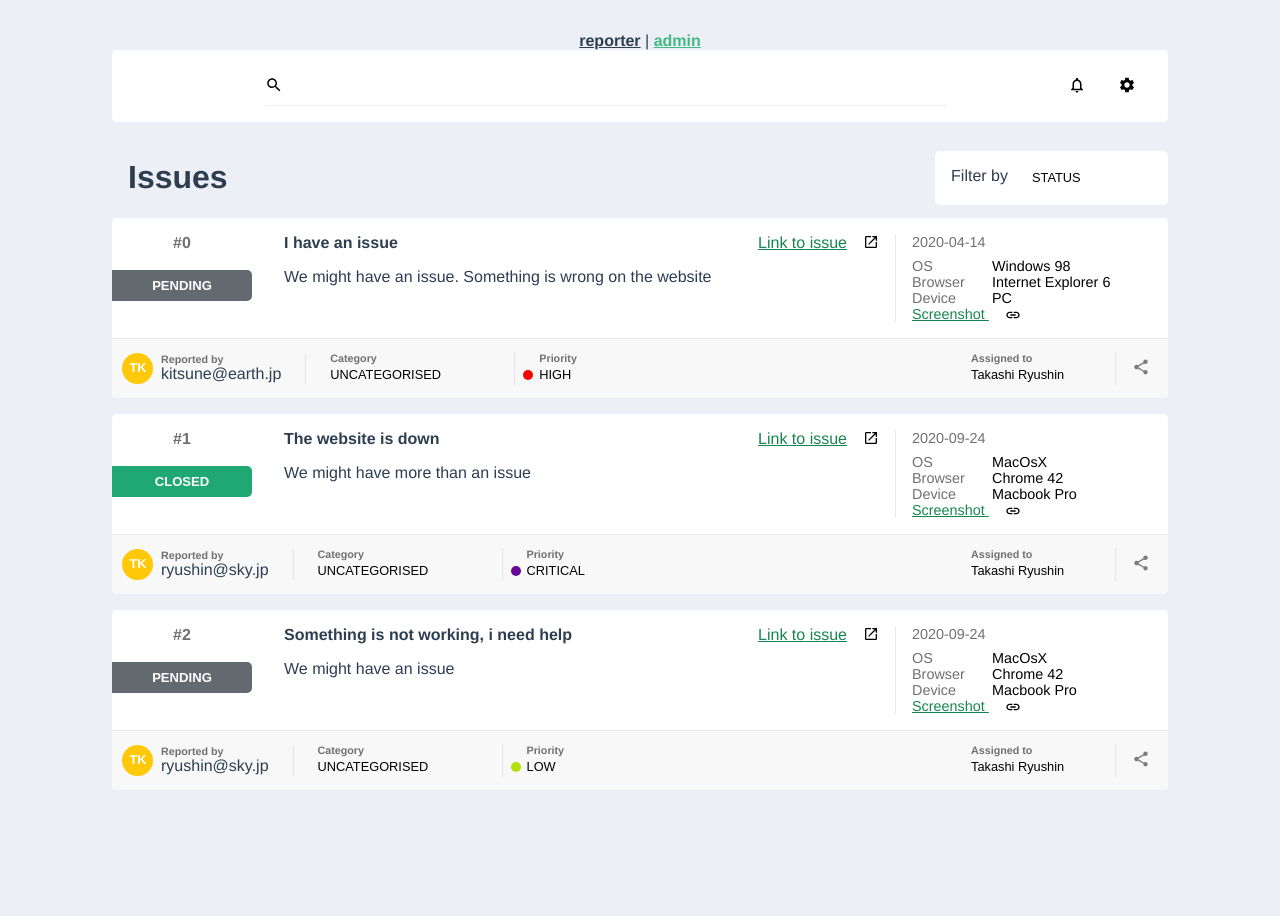
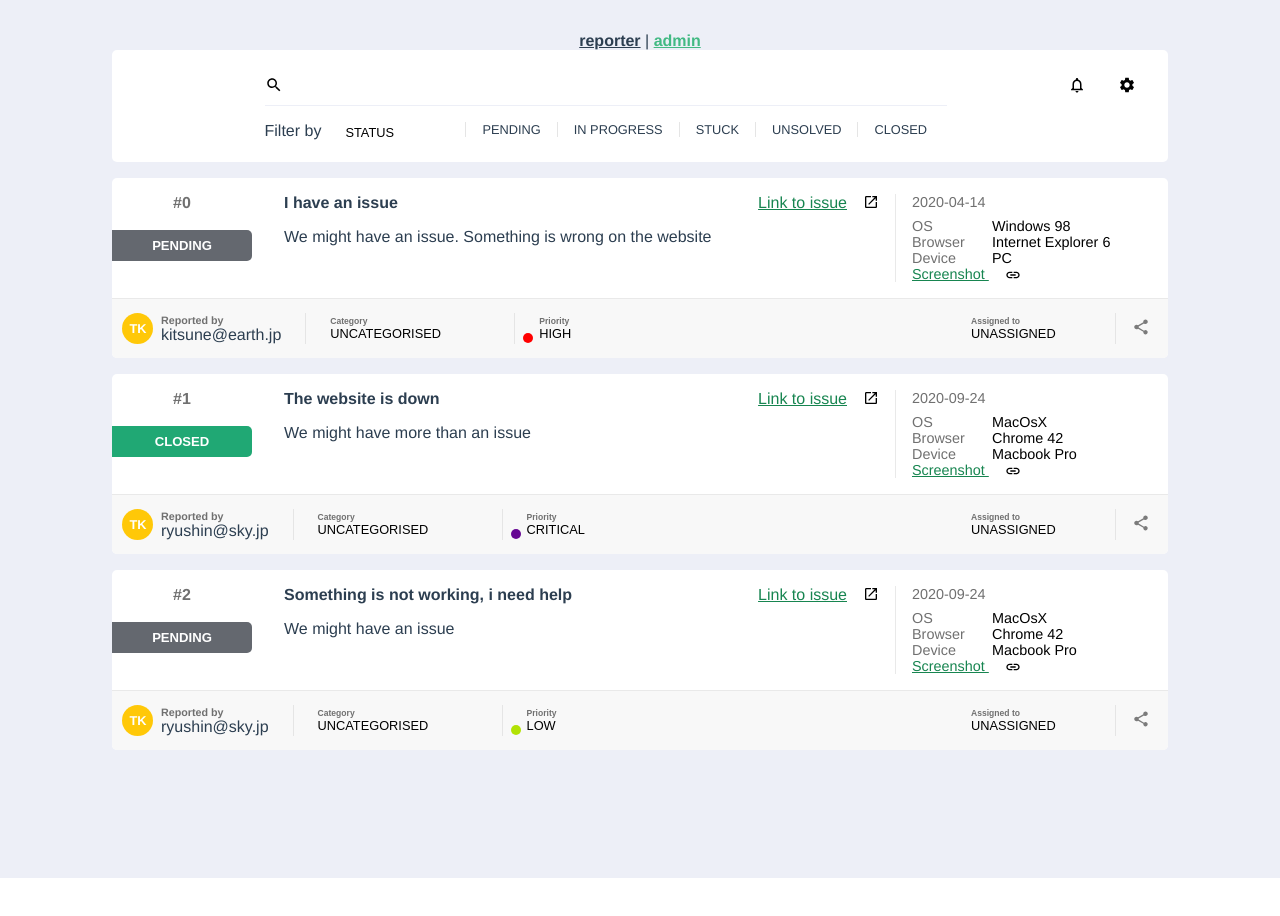
Before and after one commit to irosgrim/issue-system, a Vue app in the folder issue-client/: page /admin in a window 1280 px wide. After the commit the page ends 878 px from the top, so only its background shows below. Built offline with nearby package versions, Linux system fonts and the light colour scheme.

Commit message:
layout for filter by

```diff
--- a/issue-client/src/components/Issue.vue
+++ b/issue-client/src/components/Issue.vue
@@ -87,7 +87,6 @@
                     </div>
                 </div>
                 <div class="footer-section">
-                    <h6 class="footer-section-label">Category</h6>
                     <Dropdown
                         :options="options.categories"
                         :toggleOptions="showCategoryOptions"
@@ -99,7 +98,8 @@
                             type="button"
                             class="select-btn category-btn"
                              @click="onToggleCategoryOptions"
-                            >
+                        >
+                                <h6 class="footer-section-label">Category</h6>
                                 <span class="select-btn-text">
                                     {{options.categories[selectedCategoryOption]}}
                                 </span>
@@ -107,7 +107,6 @@
                     </Dropdown>
                 </div>
                 <div class="footer-section">
-                    <h6 class="footer-section-label">Priority</h6>
                     <Dropdown
                         :options="options.priority"
                         :toggleOptions="showPriorityOptions"
@@ -122,6 +121,7 @@
                                 class="select-btn priority-btn"
                                 @click="onTogglePriorityOptions"
                                 >
+                                    <h6 class="footer-section-label">Priority</h6>
                                     <span class="select-btn-text">
                                         {{options.priority[selectedPriorityOption]}}
                                     </span>
@@ -132,7 +132,6 @@
             </div>
             <div class="footer-sections">
                 <div class="footer-section">
-                <h6 class="footer-section-label">Assigned to</h6>
                 <Dropdown
                     :options="options.supportUsers"
                     :toggleOptions="showAssignedToOptions"
@@ -145,10 +144,11 @@
                         class="select-btn assign-btn"
                         @click="onToggleAssignedToOptions"
                     >
-                            <span class="select-btn-text">
-                                {{options.supportUsers[selectedAssignedToOption]}}
-                            </span>
-                        </button>
+                        <h6 class="footer-section-label">Assigned to</h6>
+                        <span class="select-btn-text">
+                            {{options.supportUsers[selectedAssignedToOption]}}
+                        </span>
+                    </button>
                 </Dropdown>
             </div>
             <button type="button" class="share-btn">
--- a/issue-client/src/styles/admin.scss
+++ b/issue-client/src/styles/admin.scss
@@ -15,10 +15,30 @@ $lighter: #707070;
 .header {
     background-color: #ffffff;
     padding: 1rem;
+    padding-bottom: 0;
+    border-radius: 5px;
+}
+
+.search-section {
     display: flex;
     justify-content: space-between;
-    align-items: center;
-    border-radius: 5px;
+    align-items: flex-start;
+}
+.filter-type-list{
+    display: flex;
+    list-style-type: none;
+    margin: 0;
+    padding: 0;
+    li {
+        border-right: 1px solid #e5e5e5;
+        padding: 0 1rem;
+        &:first-child{
+            border-left: 1px solid #e5e5e5;
+        }
+        &:last-child{
+            border-right: none;
+        }
+    }
 }
 
 .logo {
@@ -286,7 +306,7 @@ a {
     width: 10px;
     border-radius: 50%;
     left: -1rem;
-    top: 0.38rem;
+    top: 1.24rem;
  }
 
 
--- a/issue-client/src/views/Admin.vue
+++ b/issue-client/src/views/Admin.vue
@@ -6,6 +6,7 @@
                 <router-link to="/admin">admin</router-link>
             </div>
             <div class="header">
+               <div class="search-section">
                     <div class="logo">
 
                     </div>
@@ -14,23 +15,9 @@
                             <img src="@/assets/icons/search-black.svg" alt="search icon">
                         </div>
                         <input type="text" class="search">
-                </div>
-                <div class="header-menu-wrapper">
-                    <button type="button" class="header-button">
-                        <img src="@/assets/icons/notifications-black.svg" alt="notifications">
-                    </button>
-                    <button class="header-button">
-                        <img src="@/assets/icons/settings-black.svg" alt="settings">
-                    </button>
-                </div>
-            </div>
-            <div class="content">
-                <div style="display: flex; justify-content: space-between; align-items: center; margin-left: 1rem;">
-                    <h1 style="text-align: left;">
-                        Issues
-                    </h1>
-                    <div style="display:flex; justify-content: space-between; background-color: #ffffff; padding: 1rem; border-radius: 5px; min-width: 160px;">
+                        <div style="display:flex; justify-content: flex-start; align-items: flex-start; margin-top: 1rem;">
                             <div style="flex-shrink: 0; margin-right: 1.5rem;">Filter by</div>
+                            <div>
                                 <Dropdown
                                     :options="filterBy"
                                     :toggleOptions="showFilterOptions"
@@ -51,7 +38,24 @@
                                     </div>
                                 </Dropdown>
                             </div>
+                            <div class="filter-type-wrapper" style="max-width: 500px; overflow-x: scroll; height: 40px; font-size: 0.8rem">
+                                <ul class="filter-type-list">
+                                    <li v-for="(filterType, filterTypeIndex) in filterByOptions[selectedFilter]" :key="filterTypeIndex" style="flex-shrink: 0;">{{filterType}}</li>
+                                </ul>
                             </div>
+                        </div>
+                    </div>
+                    <div class="header-menu-wrapper">
+                        <button type="button" class="header-button">
+                            <img src="@/assets/icons/notifications-black.svg" alt="notifications">
+                        </button>
+                        <button class="header-button">
+                            <img src="@/assets/icons/settings-black.svg" alt="settings">
+                        </button>
+                    </div>
+               </div>
+            </div>
+            <div class="content">
                 <Issue
                     style="margin-bottom: 1rem"
                     v-for="issue in testIssues"
@@ -79,12 +83,18 @@ export default class Admin extends Vue{
     private showFilterOptions = false;
     private selectedFilter = 0;
 
+
     private filterBy = [
         "STATUS",
         "PRIORITY",
         "CATEGORY",
         "DATE"
-    ]
+    ];
+
+    private filterByDate = [
+        "Most recent",
+        "Oldest"
+    ];
 
     private testPriorities = [
         "LOW",
@@ -113,11 +123,19 @@ export default class Admin extends Vue{
         "TICKETS"
     ];
 
+     private filterByOptions = {
+        0: this.testStatus,
+        1: this.testPriorities,
+        2: this.categories,
+        3: this.filterByDate
+    }
+
+
     private options = {
         priority: this.testPriorities,
         status: this.testStatus,
         categories: this.categories,
-        supportUsers: this.supportUsers.map(user => user.name)
+        supportUsers: ['UNASSIGNED', ...this.supportUsers.map(user => user.name)]
     };
 
     private testIssues = [
@@ -183,6 +201,7 @@ export default class Admin extends Vue{
         this.showFilterOptions = !this.showFilterOptions;
     }
 
+
 }
 </script>
 
```
Lines whose indentation alone changed are shown as unchanged.
